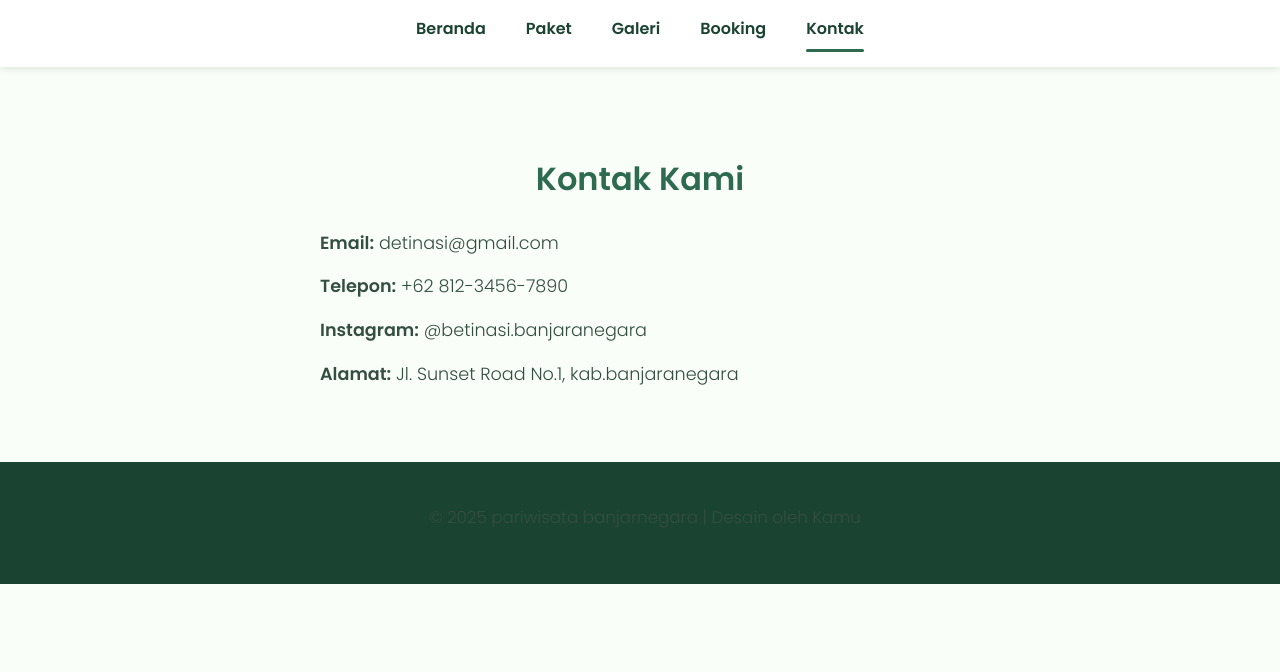
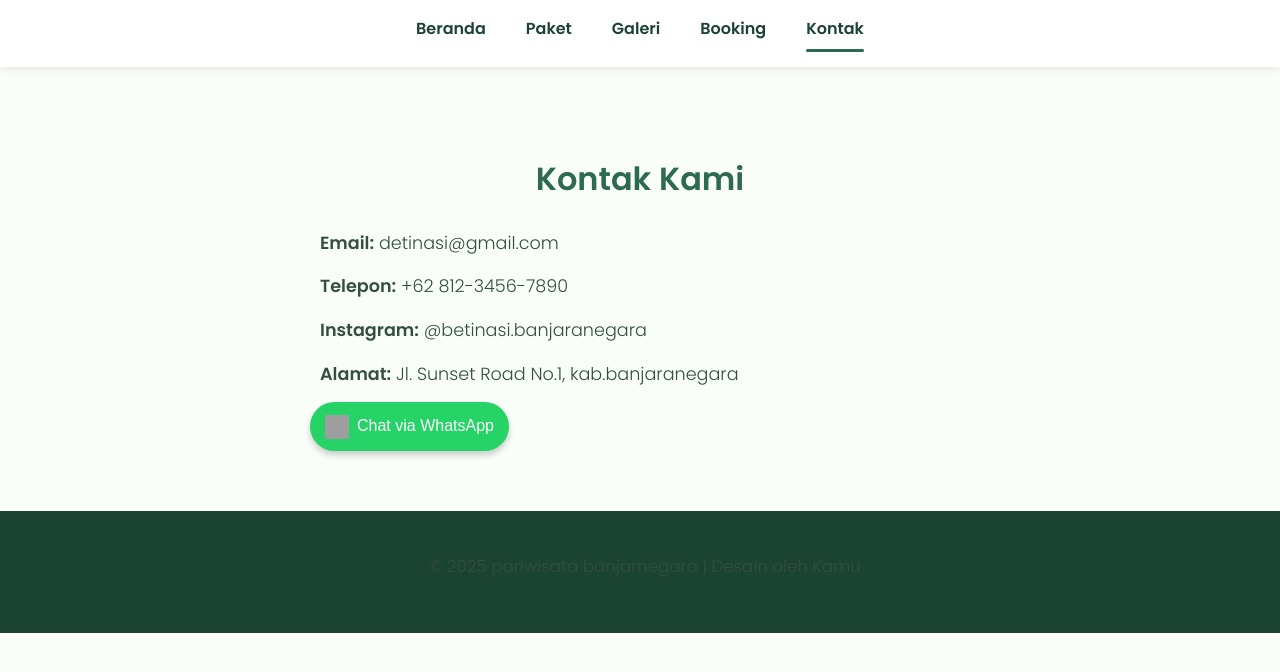
Before and after one commit to allcpw13-beep/wisata, a plain HTML site: page kontak.html in a window 1280 px wide. Drawn offline with Linux system fonts and the light colour scheme; grey boxes are pictures that could not be loaded.

Commit message:
Update kontak.html

```diff
--- a/kontak.html
+++ b/kontak.html
@@ -119,6 +119,13 @@
     <p><strong>Telepon:</strong> +62 812-3456-7890</p>
     <p><strong>Instagram:</strong> @betinasi.banjaranegara</p>
     <p><strong>Alamat:</strong> Jl. Sunset Road No.1, kab.banjaranegara</p>
+    <a
+      href="https://wa.me/628123456789" target="_blank" style="text-decoration:none;">
+    <div style="display:inline-flex;align-items:center;background:#25D366;color:white;padding:10px 15px;border-radius:50px;font-family:sans-serif;font-size:16px;box-shadow:0 4px 6px rgba(0,0,0,0.2);">
+        <img src="https://upload.wikimedia.org/wikipedia/commons/6/6b/WhatsApp.svg" alt="WhatsApp" width="24" height="24" style="margin-right:8px;">
+        Chat via WhatsApp
+    </div>
+</a>
   </section>
 
   <footer>
```
